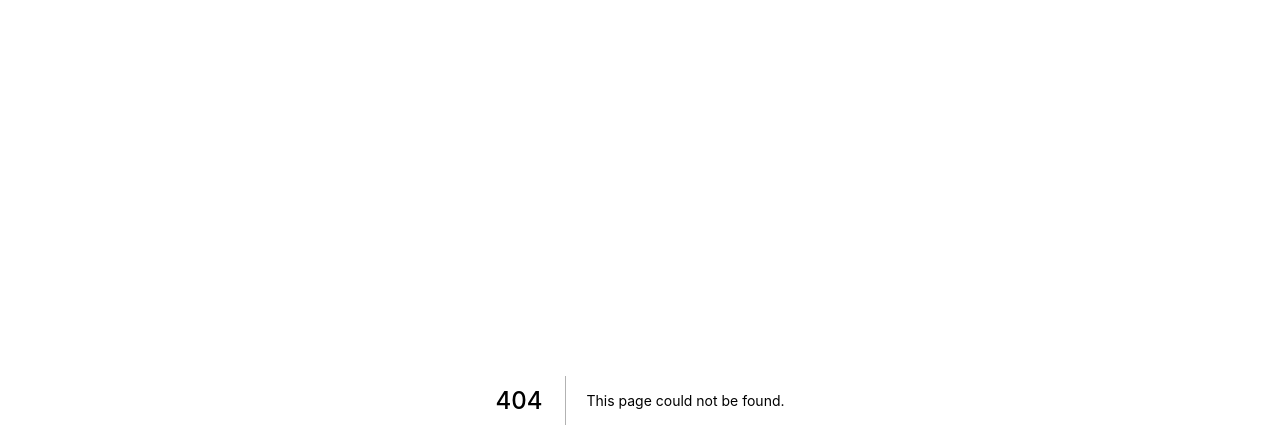
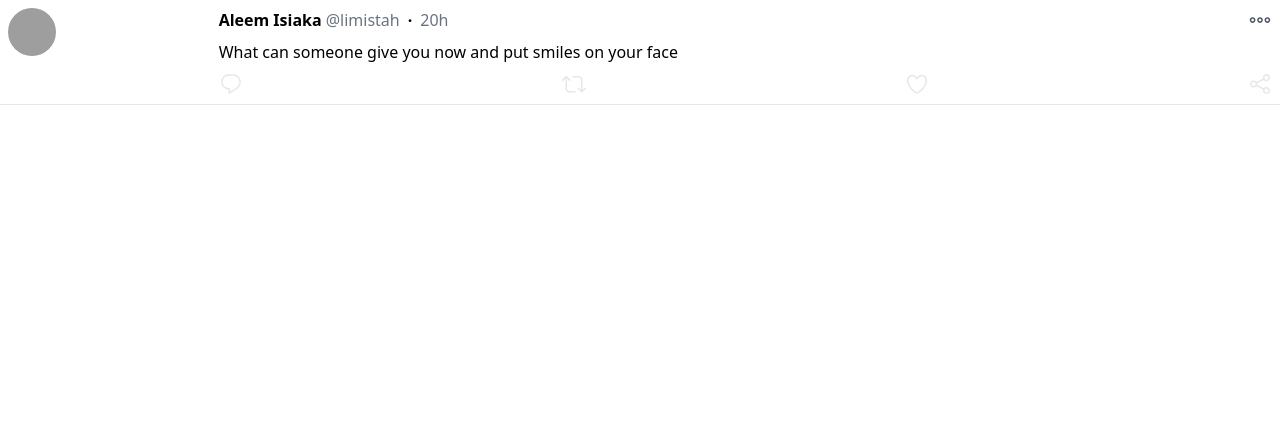
Before and after one commit to limistah/minimal-mobile-twitter, a Next.js app: page /components/Tweet in a window 1280 px wide. Before the commit this address had no page. Shown: the top 448 px of the page. Built offline with nearby package versions, Linux system fonts and the light colour scheme; grey boxes are pictures that could not be loaded.

Commit message:
Tweet Component

```diff
--- a/pages/components/TopBar.js
+++ b/pages/components/TopBar.js
@@ -2,14 +2,14 @@ import React from "react";
 
 function TopBar() {
   return (
-    <div className="flex px-5 py-3 items-center">
-      <div className="mr-4">
+    <div className="flex px-2 py-3 items-center">
+      <div className="w-2/12">
         <img
           src="https://pbs.twimg.com/profile_images/1236239360019902465/YGX5GnMP_bigger.jpg"
           className="rounded-full h-8 w-8"
         />
       </div>
-      <div className="flex justify-between px-2 flex-1 items-center">
+      <div className="flex justify-between flex-1 items-center">
         <h1 className="font-extrabold text-xl">Home</h1>
 
         <svg viewBox="0 0 24 24" className="h-8 w-8 text-blue-500">
--- /dev/null
+++ b/pages/components/Tweet.js
@@ -0,0 +1,82 @@
+import React from "react";
+
+function Tweet() {
+  return (
+    <div className="w-full border-b p-2 flex">
+      <div className="w-2/12">
+        <img
+          src="https://pbs.twimg.com/profile_images/1236239360019902465/YGX5GnMP_bigger.jpg"
+          className="rounded-full h-12 w-12"
+        />
+      </div>
+      <div className="w-10/12">
+        <div className="w-full flex justify-between">
+          <div className="">
+            <span className="font-semibold mr-1">Aleem Isiaka</span>
+            <span className="text-gray-500">@limistah</span>
+            <span className="mx-2 font-bold">·</span>
+            <span className="text-gray-500">20h</span>
+          </div>
+
+          <div>
+            <svg
+              viewBox="0 0 24 24"
+              className="text-gray-600 fill-current h-6 w-6"
+            >
+              <g>
+                <path d="M19.39 14.882c-1.58 0-2.862-1.283-2.862-2.86s1.283-2.862 2.86-2.862 2.862 1.283 2.862 2.86-1.284 2.862-2.86 2.862zm0-4.223c-.75 0-1.362.61-1.362 1.36s.61 1.36 1.36 1.36 1.362-.61 1.362-1.36-.61-1.36-1.36-1.36zM12 14.882c-1.578 0-2.86-1.283-2.86-2.86S10.42 9.158 12 9.158s2.86 1.282 2.86 2.86S13.578 14.88 12 14.88zm0-4.223c-.75 0-1.36.61-1.36 1.36s.61 1.362 1.36 1.362 1.36-.61 1.36-1.36-.61-1.363-1.36-1.363zm-7.39 4.223c-1.577 0-2.86-1.283-2.86-2.86S3.034 9.16 4.61 9.16s2.862 1.283 2.862 2.86-1.283 2.862-2.86 2.862zm0-4.223c-.75 0-1.36.61-1.36 1.36s.61 1.36 1.36 1.36 1.362-.61 1.362-1.36-.61-1.36-1.36-1.36z"></path>
+              </g>
+            </svg>
+          </div>
+        </div>
+        <div className="py-2">
+          <span>What can someone give you now and put smiles on your face</span>
+        </div>
+        <div className="flex justify-between">
+          <div className="">
+            <svg
+              viewBox="0 0 24 24"
+              className="h-6 w-6 fill-current text-gray-200"
+            >
+              <g>
+                <path d="M14.046 2.242l-4.148-.01h-.002c-4.374 0-7.8 3.427-7.8 7.802 0 4.098 3.186 7.206 7.465 7.37v3.828c0 .108.044.286.12.403.142.225.384.347.632.347.138 0 .277-.038.402-.118.264-.168 6.473-4.14 8.088-5.506 1.902-1.61 3.04-3.97 3.043-6.312v-.017c-.006-4.367-3.43-7.787-7.8-7.788zm3.787 12.972c-1.134.96-4.862 3.405-6.772 4.643V16.67c0-.414-.335-.75-.75-.75h-.396c-3.66 0-6.318-2.476-6.318-5.886 0-3.534 2.768-6.302 6.3-6.302l4.147.01h.002c3.532 0 6.3 2.766 6.302 6.296-.003 1.91-.942 3.844-2.514 5.176z"></path>
+              </g>
+            </svg>
+          </div>
+          <div className="">
+            <svg
+              viewBox="0 0 24 24"
+              className="h-6 w-6 fill-current text-gray-200"
+            >
+              <g>
+                <path d="M23.77 15.67c-.292-.293-.767-.293-1.06 0l-2.22 2.22V7.65c0-2.068-1.683-3.75-3.75-3.75h-5.85c-.414 0-.75.336-.75.75s.336.75.75.75h5.85c1.24 0 2.25 1.01 2.25 2.25v10.24l-2.22-2.22c-.293-.293-.768-.293-1.06 0s-.294.768 0 1.06l3.5 3.5c.145.147.337.22.53.22s.383-.072.53-.22l3.5-3.5c.294-.292.294-.767 0-1.06zm-10.66 3.28H7.26c-1.24 0-2.25-1.01-2.25-2.25V6.46l2.22 2.22c.148.147.34.22.532.22s.384-.073.53-.22c.293-.293.293-.768 0-1.06l-3.5-3.5c-.293-.294-.768-.294-1.06 0l-3.5 3.5c-.294.292-.294.767 0 1.06s.767.293 1.06 0l2.22-2.22V16.7c0 2.068 1.683 3.75 3.75 3.75h5.85c.414 0 .75-.336.75-.75s-.337-.75-.75-.75z"></path>
+              </g>
+            </svg>
+          </div>
+          <div className="">
+            <svg
+              viewBox="0 0 24 24"
+              className="h-6 w-6 fill-current text-gray-200"
+            >
+              <g>
+                <path d="M12 21.638h-.014C9.403 21.59 1.95 14.856 1.95 8.478c0-3.064 2.525-5.754 5.403-5.754 2.29 0 3.83 1.58 4.646 2.73.814-1.148 2.354-2.73 4.645-2.73 2.88 0 5.404 2.69 5.404 5.755 0 6.376-7.454 13.11-10.037 13.157H12zM7.354 4.225c-2.08 0-3.903 1.988-3.903 4.255 0 5.74 7.034 11.596 8.55 11.658 1.518-.062 8.55-5.917 8.55-11.658 0-2.267-1.823-4.255-3.903-4.255-2.528 0-3.94 2.936-3.952 2.965-.23.562-1.156.562-1.387 0-.014-.03-1.425-2.965-3.954-2.965z"></path>
+              </g>
+            </svg>
+          </div>
+          <div className="">
+            <svg
+              viewBox="0 0 24 24"
+              className="h-6 w-6 fill-current text-gray-200"
+            >
+              <g>
+                <path d="M18.466 14.928c-1.118 0-2.106.525-2.765 1.328l-6.587-3.358c.066-.27.11-.55.11-.842 0-.287-.042-.562-.106-.83l6.575-3.32c.658.81 1.65 1.34 2.774 1.34 1.978 0 3.586-1.606 3.586-3.58s-1.608-3.58-3.586-3.58-3.586 1.606-3.586 3.58c0 .314.054.614.13.904L8.463 9.876c-.656-.846-1.672-1.4-2.824-1.4-1.98 0-3.588 1.606-3.588 3.58s1.61 3.58 3.587 3.58c1.146 0 2.158-.55 2.815-1.39l6.56 3.343c-.08.294-.135.598-.135.918 0 1.974 1.608 3.58 3.586 3.58s3.586-1.606 3.586-3.58-1.61-3.58-3.586-3.58zm0-11.34c1.15 0 2.086.932 2.086 2.078s-.936 2.08-2.086 2.08-2.086-.934-2.086-2.08.935-2.08 2.086-2.08zM5.64 14.134c-1.15 0-2.088-.933-2.088-2.08s.937-2.08 2.087-2.08 2.085.935 2.085 2.08-.936 2.08-2.086 2.08zm12.826 6.452c-1.15 0-2.086-.933-2.086-2.08s.936-2.08 2.086-2.08 2.086.935 2.086 2.08-.936 2.08-2.086 2.08z"></path>
+              </g>
+            </svg>
+          </div>
+        </div>
+      </div>
+    </div>
+  );
+}
+
+export default Tweet;
--- a/pages/index.js
+++ b/pages/index.js
@@ -1,5 +1,6 @@
 import TopBar from "./components/TopBar";
 import NavBar from "./components/NavBar";
+import Tweet from "./components/Tweet";
 
 export default function Home() {
   return (
@@ -8,7 +9,11 @@ export default function Home() {
         <div className="w-100 h-14 bg-purple-50">
           <TopBar />
         </div>
-        <div className="w-100 flex-1 bg-red-400">Content Container</div>
+        <div className="w-100 flex-1 bg-red-400">
+          <Tweet />
+          <Tweet />
+          <Tweet />
+        </div>
         <div className="w-100 h-14 bg-blue-900">
           <NavBar />
         </div>
```
